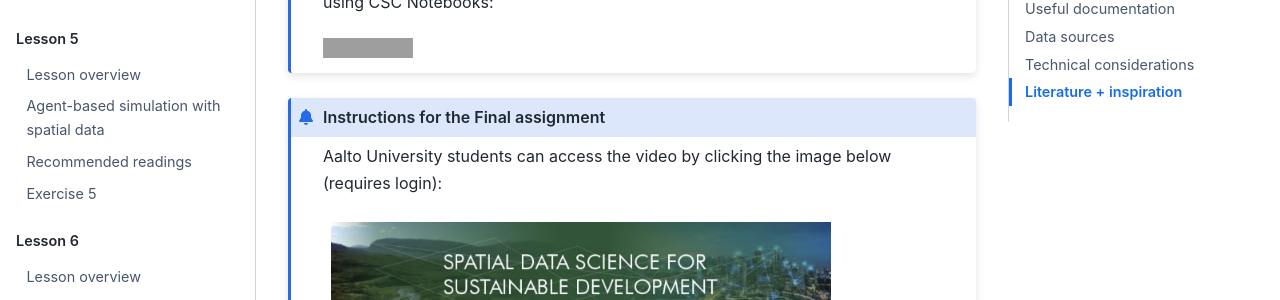
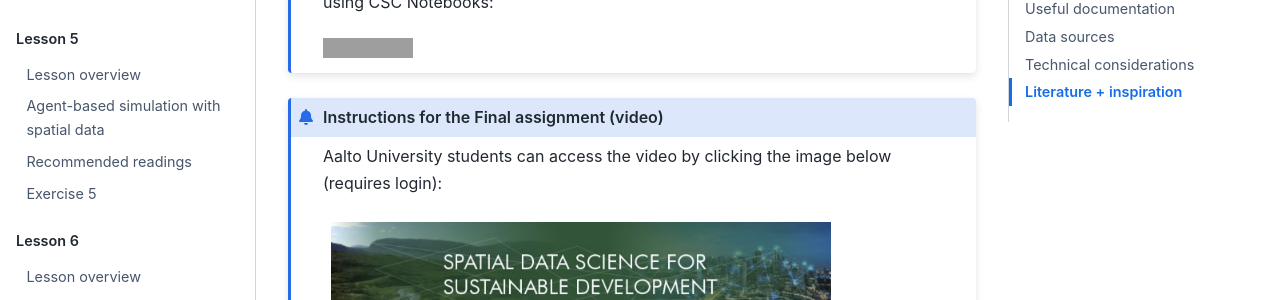
Before and after one commit to AaltoGIS/Sustainability-GIS, a Sphinx documentation site: the page built from source/lessons/final-assignment/final-assignment.rst, in a window 1280 px wide and 900 px high. Shown: the part 271-571 px from the top of the window. Built offline with Sphinx 7.4.7 and the Sphinx Book theme 1.1.4, drawn with Linux system fonts in a browser that asks for light colours; pages that are not in the unit, such as notebooks, are missing from menus; grey boxes are pictures that could not be loaded.

Commit message:
Minor edit

```diff
--- a/source/lessons/final-assignment/final-assignment.rst
+++ b/source/lessons/final-assignment/final-assignment.rst
@@ -10,7 +10,7 @@ Instructions
     .. image:: https://img.shields.io/badge/launch-CSC%20notebook-blue.svg
         :target: https://notebooks.csc.fi/#/blueprint/c54303e865294208ba1ef381332fd69b
 
-.. admonition:: Instructions for the Final assignment
+.. admonition:: Instructions for the Final assignment (video)
 
     Aalto University students can access the video by clicking the image below (requires login):
 
```
